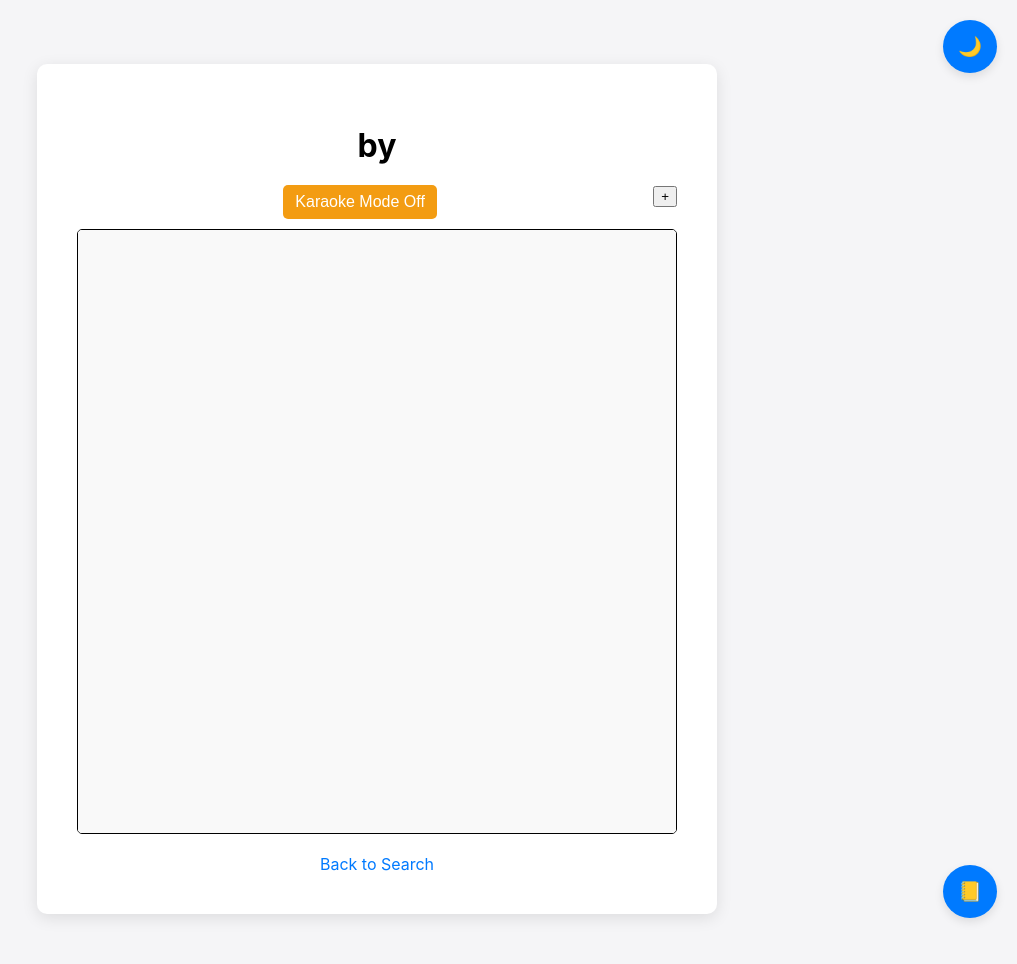
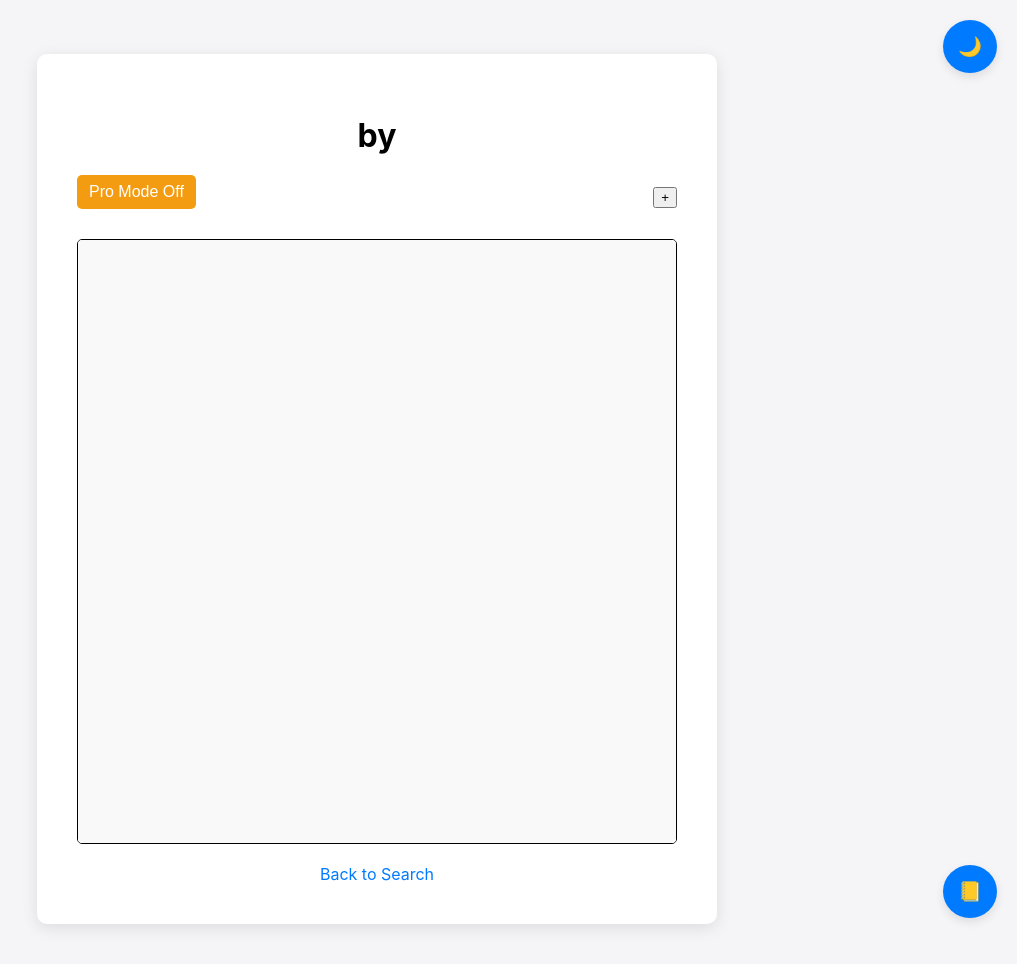
Before and after one commit to JohnStyleZ/lyricslookup, a Flask app: page /lyrics/1 in a window 1280 px wide. Shown: the top 964 px of the page, without its empty margins (263-1280 px from the left). Run offline with Flask 3, Linux system fonts and the light colour scheme; data that the repository does not hold is empty.

Commit message:
Update lyrics.html

```diff
--- a/templates/lyrics.html
+++ b/templates/lyrics.html
@@ -90,6 +90,15 @@
         .start-stop-button:hover {
             background-color: #45a049;
         }
+        .button-container {
+            display: flex;
+            justify-content: center; /* Center the karaoke mode button */
+            align-items: center;     /* Vertically center the buttons */
+            margin-bottom: 20px;     /* Adjust as needed */
+        }
+        .add-button-container {
+            margin-left: auto; /* Pushes the + button to the right */
+        }
         .karaoke-mode-button {
             background-color: #f39c12;
             border: none;
@@ -102,6 +111,7 @@
             margin-bottom: 10px;
             cursor: pointer;
             border-radius: 5px;
+            margin-right: 10px; /* Space between the karaoke button and the + button */
         }
         .karaoke-mode-button:hover {
             background-color: #e67e22;
@@ -158,38 +168,41 @@
             text-align: center;
             position: relative;
             padding: 50% 0; /* Add margin top and bottom */
+            scroll-behavior: smooth;
         }
-        /*.highlight {
-            font-size: 210%;
-            -webkit-transition: all 2.25s;
-            word-wrap: break-word;
-            transition: all 2.25s;
-        }*/
+        .highlight, .dim {
+            display: block; /* Ensures margin affects the whole line */
+            margin-bottom: 20px; /* Adjust this value to increase/decrease spacing */
+            scroll-behavior: smooth;
+            transition: all 0.25s;
+
+        }
 
         .dim {
             color: #666;
             font-size: 100%;
-
-        }
-        .fade-out-text {
-        animation: fadeIn 1s;
-        -webkit-animation: fadeIn 1s;
-        -moz-animation: fadeIn 1s;
-        -o-animation: fadeIn 1s;
-        -ms-animation: fadeIn 1s;
+            transition: transform 0.5s ease-in-out;
         }
 
 
         .fade-in-text {
-
+            animation: zoom-in 0.5s ease-in-out; /* Initial zoom level */
             font-size: 150%;
+            transition: font-size 10.25s;
             animation: fadeIn 1s;
             -webkit-animation: fadeIn 1s;
             -moz-animation: fadeIn 1s;
             -o-animation: fadeIn 1s;
             -ms-animation: fadeIn 1s;
         }
-
+        @keyframes zoom-in {
+            from {
+                transform: scale(1);
+            }
+            to {
+                transform: scale(1.1); /* Adjust this value to change the zoom level */
+            }
+        }
         @keyframes fadeIn {
             0% { opacity: 0; }
             100% { opacity: 1; }
@@ -436,10 +449,10 @@
 
             if (lyricsContainer.classList.contains("karaoke-mode")) {
                 lyricsContainer.classList.remove("karaoke-mode");
-                karaokeButton.innerText = "Karaoke Mode Off";
+                karaokeButton.innerText = "Pro Mode Off";
             } else {
                 lyricsContainer.classList.add("karaoke-mode");
-                karaokeButton.innerText = "Karaoke Mode On";
+                karaokeButton.innerText = "Pro Mode On";
             }
         }
 
@@ -449,7 +462,7 @@
             if (lyricsContainer.classList.contains("karaoke-mode")) {
                 lyricsContainer.classList.remove("karaoke-mode");
             }
-            karaokeButton.innerText = "Karaoke Mode Off";
+            karaokeButton.innerText = "Pro Mode Off";
 
             // Set up event listeners to detect user activity
             document.addEventListener('mousemove', resetTimeout);
@@ -463,10 +476,12 @@
 <body>
     <div class="container">
         <h1>{{ song_title }} by {{ artist }}</h1>
-        <button class="karaoke-mode-button" id="karaoke-mode-btn" onclick="toggleKaraokeMode()">Karaoke Mode Off</button>
-        <span style="float: right; margin-left: 10px;">
-            <button id="addButton" onclick="addToSongList()">+</button>
-        </span>
+        <div class="button-container">
+            <button class="karaoke-mode-button" id="karaoke-mode-btn" onclick="toggleKaraokeMode()">Pro Mode Off</button>
+            <span class="add-button-container">
+                <button id="addButton" onclick="addToSongList()">+</button>
+            </span>
+        </div>
         <div class="lyrics-container">
             <div class="text-size-selector">
                 <label for="text-size">Text Size: </label>
```
